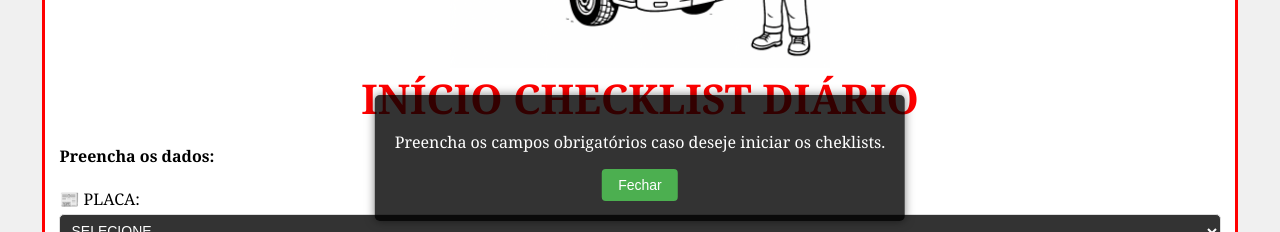
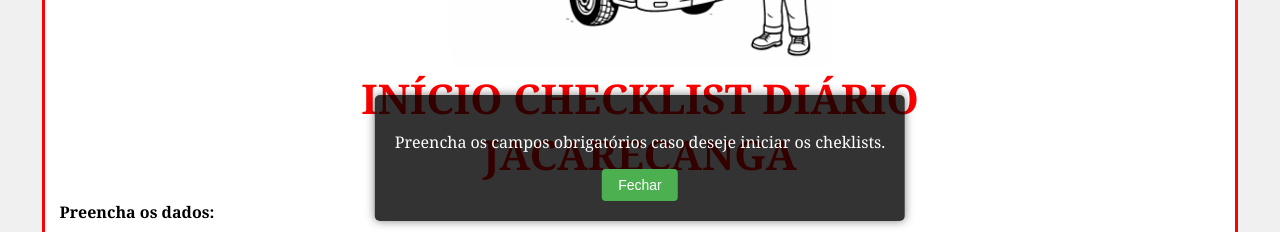
Before and after one commit to modelospadrao/checklist_jacarecanga, a plain HTML site: page index.html in a window 1280 px wide. Shown: the part 242-474 px from the top of the page. Drawn offline with Linux system fonts and the light colour scheme.

Commit message:
Update index.html

```diff
--- a/index.html
+++ b/index.html
@@ -3,7 +3,7 @@
 <head>
   <meta charset="UTF-8">
   <meta name="viewport" content="width=device-width, initial-scale=1.0">
-  <title>ATALHOS PARA LINKS/ENEL CE</title>
+  <title>CHECKLIST JACARECANGA</title>
   <style>
       /* Estilos gerais e aprimoramento dos botões */
       body {
@@ -679,7 +679,7 @@
       </div>
 
       <h3 style="color: #ff0000; font-size: 41px; text-align: center; margin: -3px 0; display: flex; align-items: center; justify-content: center; gap: 10px;">
-        INÍCIO CHECKLIST DIÁRIO
+        INÍCIO CHECKLIST DIÁRIO<BR>JACARECANGA
       </h3>
 
       <h4>Preencha os dados:</h4>
```
